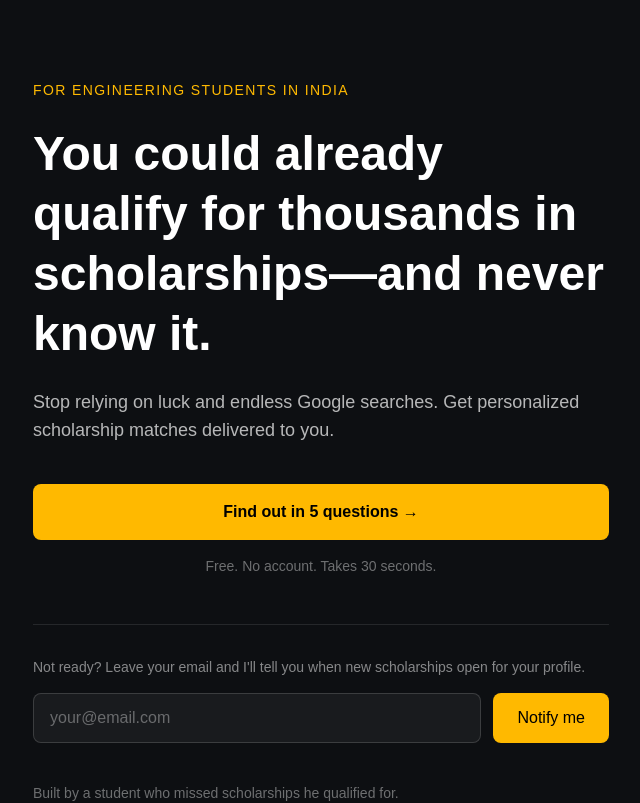
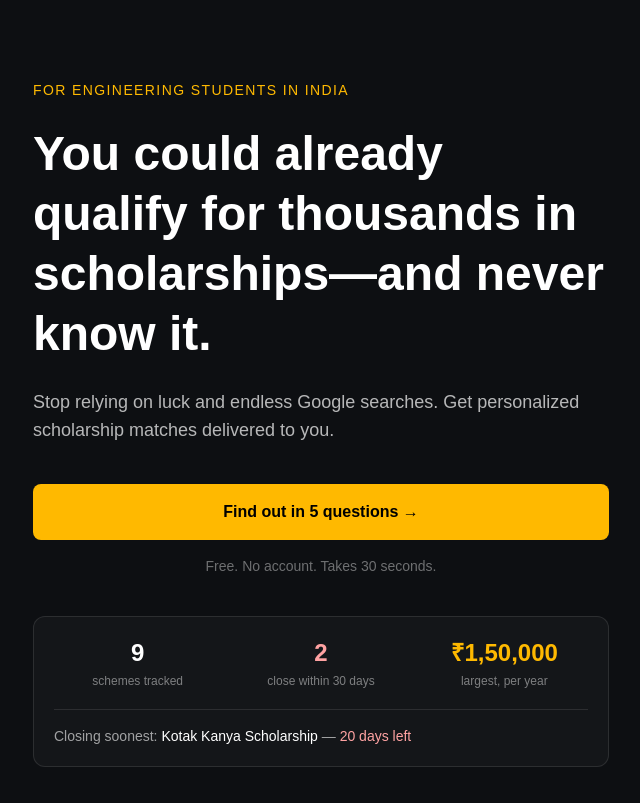
Before and after one commit to guptashubham389/scholarship-finder-india, a Next.js app: page / in a window 1280 px wide. Shown: the top 803 px of the page, without its empty margins (319-959 px from the left). Built offline with nearby package versions, Linux system fonts and the light colour scheme; no server answers.

Commit message:
M4: urgency stats, OG preview image, favicon

```diff
--- /dev/null
+++ b/app/icon.tsx
@@ -0,0 +1,28 @@
+import { ImageResponse } from "next/og";
+
+export const size = { width: 32, height: 32 };
+export const contentType = "image/png";
+
+export default function Icon() {
+  return new ImageResponse(
+    (
+      <div
+        style={{
+          width: "100%",
+          height: "100%",
+          display: "flex",
+          alignItems: "center",
+          justifyContent: "center",
+          background: "#fbbf24",
+          color: "#0d0f12",
+          fontSize: 22,
+          fontWeight: 700,
+          borderRadius: 6,
+        }}
+      >
+        ₹
+      </div>
+    ),
+    size
+  );
+}
--- a/app/layout.tsx
+++ b/app/layout.tsx
@@ -14,9 +14,25 @@ const geistMono = Geist_Mono({
 });
 
 export const metadata: Metadata = {
+  metadataBase: new URL("https://scholarships-india.vercel.app"),
   title: "Scholarship Finder India — find what you already qualify for",
   description:
     "Answer five questions and find out how much scholarship money you qualify for, and which deadline closes first.",
+  openGraph: {
+    title: "You could already qualify for thousands in scholarships",
+    description:
+      "Five questions. Find out what you qualify for and which deadline closes first. Free, no account.",
+    url: "https://scholarships-india.vercel.app",
+    siteName: "Scholarship Finder India",
+    locale: "en_IN",
+    type: "website",
+  },
+  twitter: {
+    card: "summary_large_image",
+    title: "You could already qualify for thousands in scholarships",
+    description:
+      "Five questions. Find out what you qualify for and which deadline closes first.",
+  },
 };
 
 export default function RootLayout({
--- /dev/null
+++ b/app/opengraph-image.tsx
@@ -0,0 +1,54 @@
+import { ImageResponse } from "next/og";
+
+export const alt =
+  "Scholarship Finder India — find out what you already qualify for";
+export const size = { width: 1200, height: 630 };
+export const contentType = "image/png";
+
+// Rendered at build time. Without this a shared WhatsApp link is a bare URL,
+// which reads as spam and kills the forwarding loop the product depends on.
+export default async function Image() {
+  return new ImageResponse(
+    (
+      <div
+        style={{
+          width: "100%",
+          height: "100%",
+          display: "flex",
+          flexDirection: "column",
+          justifyContent: "center",
+          background: "#0d0f12",
+          padding: "80px",
+        }}
+      >
+        <div
+          style={{
+            color: "#fbbf24",
+            fontSize: 26,
+            letterSpacing: 4,
+            textTransform: "uppercase",
+            marginBottom: 32,
+          }}
+        >
+          For engineering students in India
+        </div>
+        <div
+          style={{
+            color: "white",
+            fontSize: 68,
+            fontWeight: 700,
+            lineHeight: 1.15,
+            marginBottom: 32,
+          }}
+        >
+          You could already qualify for thousands in scholarships — and never
+          know it.
+        </div>
+        <div style={{ color: "#9ca3af", fontSize: 32 }}>
+          5 questions · free · scholarships-india.vercel.app
+        </div>
+      </div>
+    ),
+    size
+  );
+}
--- a/app/page.tsx
+++ b/app/page.tsx
@@ -1,7 +1,20 @@
 import Link from "next/link";
 import { WaitlistForm } from "./WaitlistForm";
+import { scholarships, daysUntil, formatINR } from "../lib/match";
+
+// Re-render hourly so "days left" stays truthful instead of freezing at build time.
+export const revalidate = 3600;
 
 export default function Home() {
+  const open = scholarships
+    .map((s) => ({ ...s, daysLeft: daysUntil(s.deadline) }))
+    .filter((s) => s.daysLeft > 0)
+    .sort((a, b) => a.daysLeft - b.daysLeft);
+
+  const soonest = open[0];
+  const closingSoon = open.filter((s) => s.daysLeft <= 30).length;
+  const biggest = Math.max(...open.map((s) => s.amountPerYear));
+
   return (
     <main className="min-h-screen bg-[#0d0f12] text-white flex items-center justify-center px-6">
       <div className="w-full max-w-xl py-20">
@@ -32,6 +45,37 @@ export default function Home() {
           Free. No account. Takes 30 seconds.
         </p>
 
+        {/* Live data, not marketing claims. Proves there is a real dataset
+            behind this and that the deadlines are the point. */}
+        <div className="mt-10 rounded-xl border border-white/10 bg-white/[0.03] p-5">
+          <div className="grid grid-cols-3 gap-4 text-center">
+            <div>
+              <p className="text-2xl font-semibold text-white">{open.length}</p>
+              <p className="text-xs text-white/45 mt-1">schemes tracked</p>
+            </div>
+            <div>
+              <p className="text-2xl font-semibold text-red-300">{closingSoon}</p>
+              <p className="text-xs text-white/45 mt-1">close within 30 days</p>
+            </div>
+            <div>
+              <p className="text-2xl font-semibold text-amber-400">
+                {formatINR(biggest)}
+              </p>
+              <p className="text-xs text-white/45 mt-1">largest, per year</p>
+            </div>
+          </div>
+
+          {soonest && (
+            <p className="mt-5 border-t border-white/10 pt-4 text-sm text-white/60">
+              Closing soonest:{" "}
+              <span className="text-white">{soonest.name}</span> &mdash;{" "}
+              <span className="text-red-300 font-medium">
+                {soonest.daysLeft} days left
+              </span>
+            </p>
+          )}
+        </div>
+
         <div className="mt-12 border-t border-white/10 pt-8">
           <p className="text-sm text-white/50 mb-4">
             Not ready? Leave your email and I&apos;ll tell you when new
```
Also changed, not shown: 1 other file (tests, documents, lock files or other folders).
